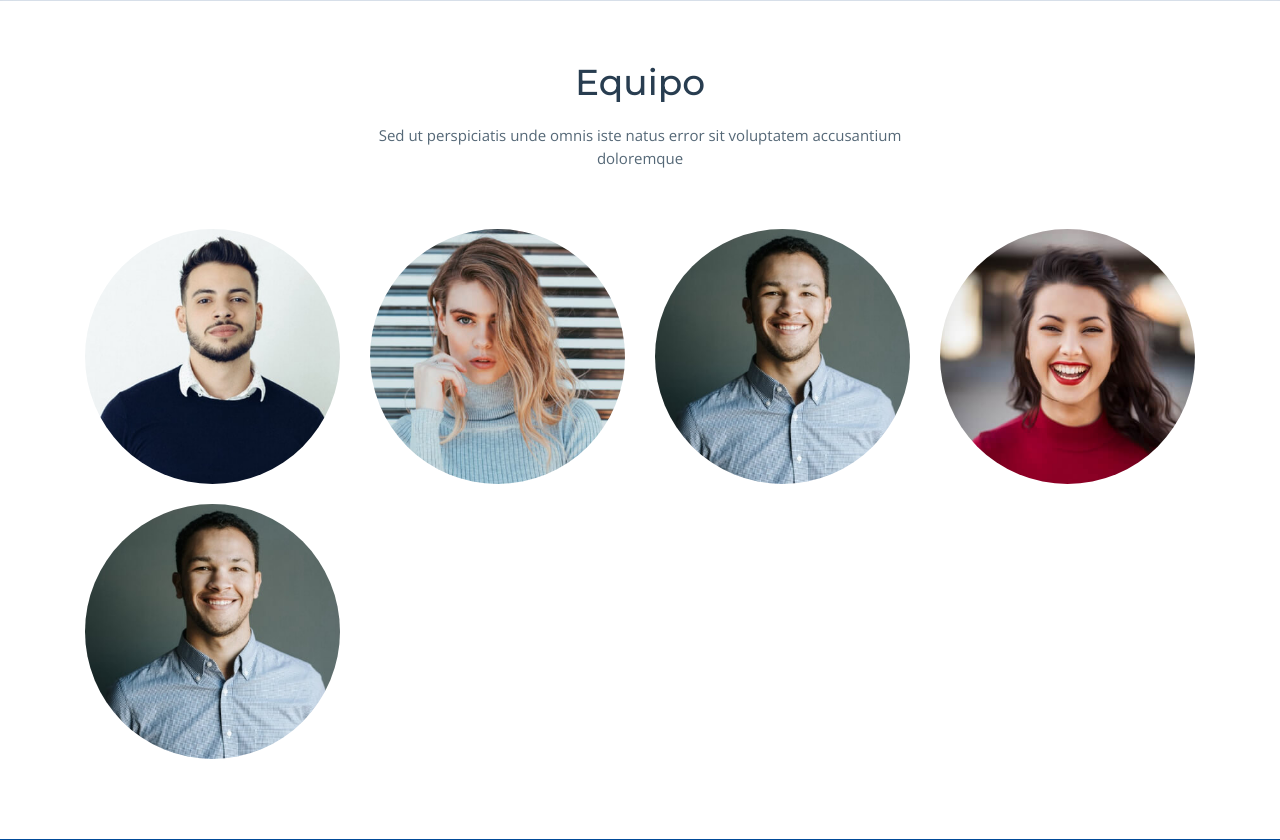
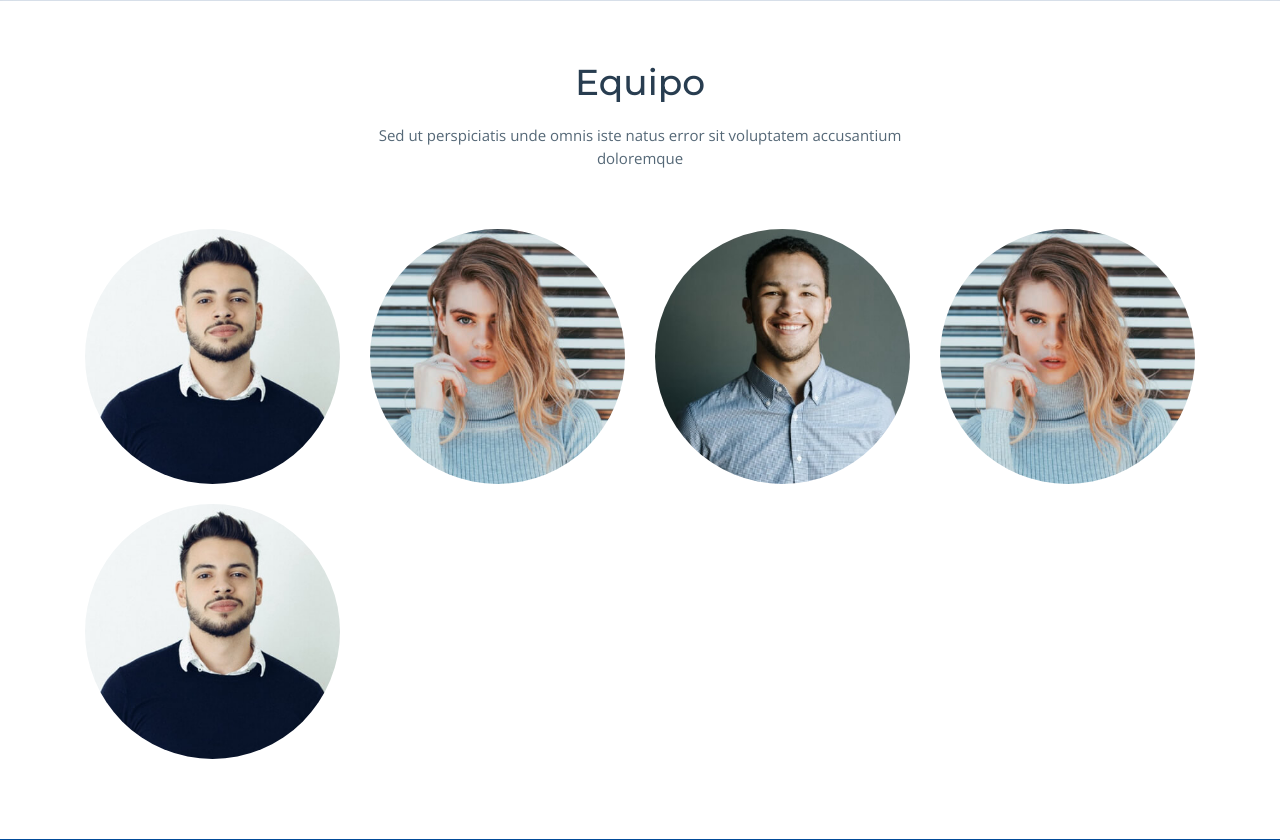
Before and after one commit to jwsanabria/KonexbvcApp, a Django app: page /tramites/ in a window 1280 px wide. Shown: the part 2683-3523 px from the top of the page. Run offline with Django 3.2, Linux system fonts and the light colour scheme; some libraries are stand-ins or nearby versions.

Commit message:
requerimientos

```diff
--- a/tramites/templates/tramites/index.html
+++ b/tramites/templates/tramites/index.html
@@ -282,7 +282,7 @@
 
           <div class="col-lg-3 col-md-6" data-aos="zoom-out" data-aos-delay="400">
             <div class="member">
-              <img src="{% static 'assets/img/team-4.jpg' %}" class="img-fluid" alt="">
+              <img src="{% static 'assets/img/team-2.jpg' %}" class="img-fluid" alt="">
               <div class="member-info">
                 <div class="member-info-content">
                   <h4>Boris Jimenez</h4>
@@ -301,7 +301,7 @@
 
           <div class="col-lg-3 col-md-6" data-aos="zoom-out" data-aos-delay="300">
             <div class="member">
-              <img src="{% static 'assets/img/team-3.jpg' %}" class="img-fluid" alt="">
+              <img src="{% static 'assets/img/team-1.jpg' %}" class="img-fluid" alt="">
               <div class="member-info">
                 <div class="member-info-content">
                   <h4>Manuel Veloza</h4>
```
